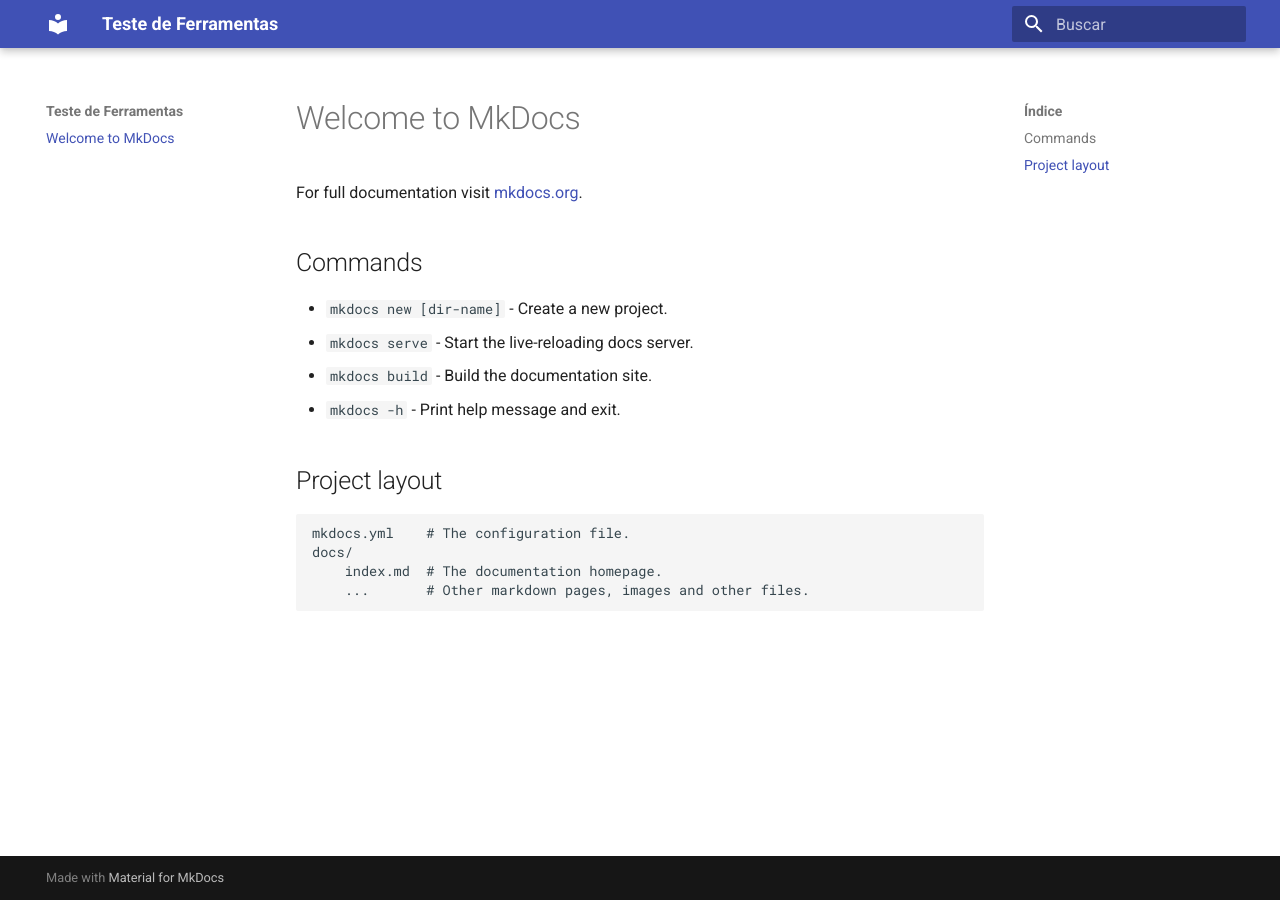
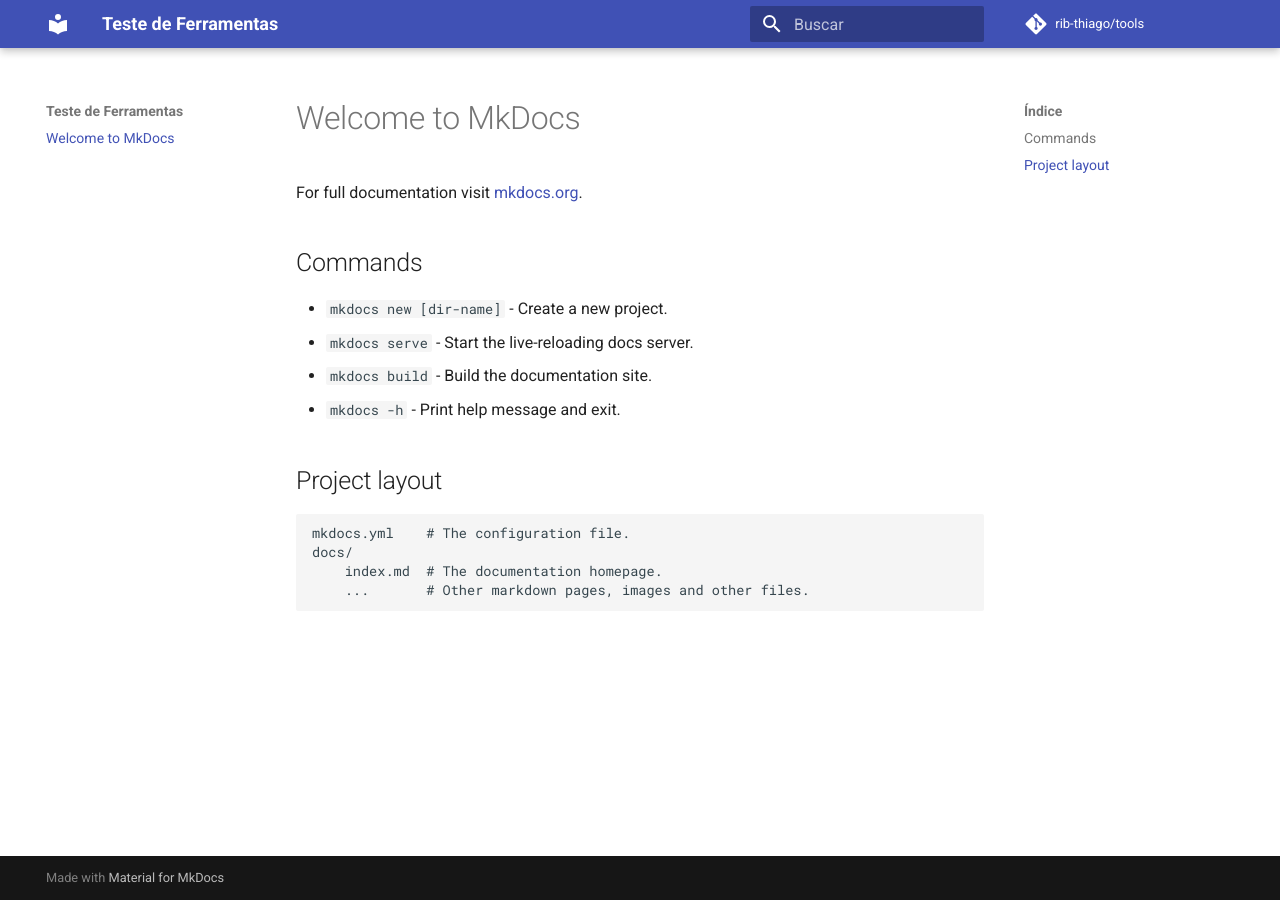
Before and after one commit to rib-thiago/tools, an MkDocs documentation site: the page built from docs/index.md, in a window 1280 px wide. Built offline with MkDocs 1.6.1 and Material for MkDocs 9.7.7, drawn with Linux system fonts in a browser that asks for light colours; comment, search, counter and statistics services are not loaded.

Commit message:
Tornando o Repositório no github acessível na documentação

```diff
--- a/mkdocs.yml
+++ b/mkdocs.yml
@@ -1,4 +1,8 @@
 site_name: Teste de Ferramentas
+repo_url: https://github.com/rib-thiago/tools
+repo_name: rib-thiago/tools
+edit_uri: /tree/main/docs
+
 
 theme:
   name: material
```
